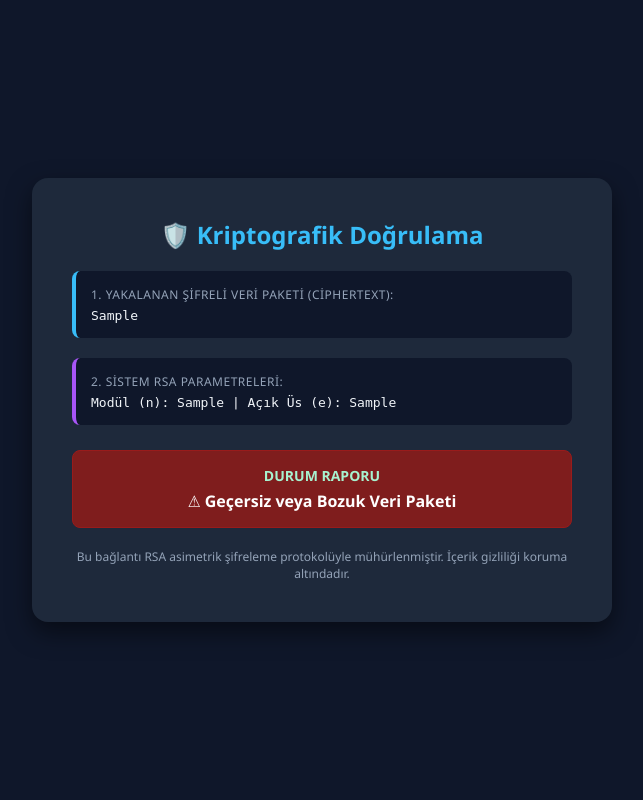
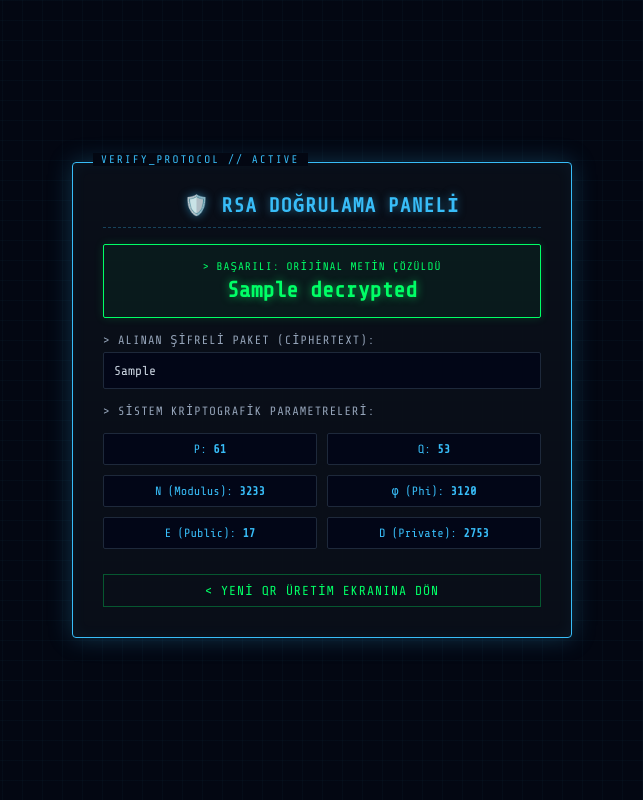
Before and after one commit to Ef3Be/vigilant-meme, a Flask app: template templates/solve.html in a window 1280 px wide. Shown: the whole page, without its empty margins (318-961 px from the left). Run offline with Flask 3, Linux system fonts and the light colour scheme; the template is opened without the code that fills it: most values are stand-ins (such as "Sample title", 1, 10 or a date in 2020).

Commit message:
Update solve.html

```diff
--- a/templates/solve.html
+++ b/templates/solve.html
@@ -2,97 +2,193 @@
 <html lang="tr">
 <head>
     <meta charset="UTF-8">
-    <title>CryptoQR - Güvenlik Doğrulaması</title>
+    <meta name="viewport" content="width=device-width, initial-scale=1.0">
+    <title>RSA // DECRYPT_VERIFY_NODE</title>
     <style>
+        @import url('https://fonts.googleapis.com/css2?family=Share+Tech+Mono&display=swap');
+
         body {
-            background-color: #0f172a;
-            color: #f8fafc;
-            font-family: 'Segoe UI', Tahoma, Geneva, Verdana, sans-serif;
+            background-color: #030712;
+            color: #38bdf8;
+            font-family: 'Share Tech Mono', monospace;
             display: flex;
             justify-content: center;
             align-items: center;
             min-height: 100vh;
             margin: 0;
+            background-image:
+                linear-gradient(rgba(56, 189, 248, 0.03) 1px, transparent 1px),
+                linear-gradient(90deg, rgba(56, 189, 248, 0.03) 1px, transparent 1px);
+            background-size: 20px 20px;
         }
-        .container {
-            background: #1e293b;
-            padding: 40px;
-            border-radius: 16px;
-            box-shadow: 0 10px 25px rgba(0,0,0,0.5);
-            width: 500px;
-            text-align: left;
+
+        .terminal-box {
+            background: rgba(10, 15, 25, 0.95);
+            border: 1px solid #38bdf8;
+            box-shadow: 0 0 25px rgba(56, 189, 248, 0.25), inset 0 0 15px rgba(56, 189, 248, 0.05);
+            padding: 30px;
+            border-radius: 4px;
+            width: 100%;
+            max-width: 500px;
+            box-sizing: border-box;
+            position: relative;
         }
-        h2 { color: #38bdf8; text-align: center; margin-top: 0; }
-        .info-group {
-            margin-bottom: 20px;
-            background: #0f172a;
-            padding: 15px;
-            border-radius: 8px;
-            border-left: 4px solid #38bdf8;
+
+        .terminal-box::before {
+            content: "VERIFY_PROTOCOL // ACTIVE";
+            position: absolute;
+            top: -10px;
+            left: 20px;
+            background: #030712;
+            padding: 0 8px;
+            font-size: 11px;
+            color: #38bdf8;
+            letter-spacing: 2px;
         }
-        .info-group label {
+
+        h2 {
+            color: #38bdf8;
+            text-transform: uppercase;
+            font-size: 20px;
+            margin-top: 0;
+            text-shadow: 0 0 8px rgba(56, 189, 248, 0.5);
+            border-bottom: 1px dashed rgba(56, 189, 248, 0.3);
+            padding-bottom: 10px;
+            letter-spacing: 1px;
+            text-align: center;
+        }
+
+        .section-title {
             font-size: 12px;
             color: #94a3b8;
+            text-transform: uppercase;
+            margin-top: 15px;
+            margin-bottom: 5px;
+            letter-spacing: 1px;
+        }
+
+        .data-display {
+            background: #020617;
+            border: 1px solid #1e293b;
+            padding: 10px;
+            font-size: 13px;
+            color: #cbd5e1;
+            word-break: break-all;
+            border-radius: 2px;
+        }
+
+        .success-box {
+            margin-top: 15px;
+            background: rgba(0, 255, 102, 0.05);
+            border: 1px solid #00ff66;
+            padding: 15px;
+            border-radius: 2px;
+            box-shadow: 0 0 10px rgba(0, 255, 102, 0.15);
+            text-align: center;
+        }
+
+        .success-label {
+            font-size: 11px;
+            color: #00ff66;
+            text-transform: uppercase;
+            letter-spacing: 1px;
+            margin-bottom: 5px;
+        }
+
+        .success-text {
+            font-size: 22px;
+            color: #00ff66;
+            font-weight: bold;
+            text-shadow: 0 0 8px rgba(0, 255, 102, 0.6);
+            word-break: break-all;
+        }
+
+        .error-box {
+            margin-top: 15px;
+            background: rgba(239, 68, 68, 0.05);
+            border: 1px solid #ef4444;
+            padding: 15px;
+            border-radius: 2px;
+            color: #ef4444;
+            text-align: center;
+            font-weight: bold;
+            text-shadow: 0 0 5px rgba(239, 68, 68, 0.4);
+        }
+
+        .params-grid {
+            display: grid;
+            grid-template-columns: 1fr 1fr;
+            gap: 10px;
+            margin-top: 15px;
+        }
+
+        .param-item {
+            background: #020617;
+            border: 1px solid #1e293b;
+            padding: 8px;
+            font-size: 12px;
+            text-align: center;
+            border-radius: 2px;
+        }
+
+        .param-item span {
+            color: #38bdf8;
+            font-weight: bold;
+        }
+
+        .nav-link {
             display: block;
-            margin-bottom: 5px;
-            text-transform: uppercase;
-            letter-spacing: 0.5px;
+            margin-top: 25px;
+            text-align: center;
+            color: #00ff66;
+            text-decoration: none;
+            font-size: 13px;
+            letter-spacing: 1px;
+            border: 1px solid rgba(0, 255, 102, 0.3);
+            padding: 8px;
+            transition: 0.2s;
         }
-        .info-group .value {
-            font-family: monospace;
-            color: #f1f5f9;
-            word-break: break-all;
-            font-size: 13px;
-        }
-        .status-box {
-            background: #065f46;
-            border: 1px solid #059669;
-            padding: 15px;
-            border-radius: 8px;
-            text-align: center;
-            margin-top: 25px;
-        }
-        .status-box h3 { margin: 0 0 5px 0; color: #a7f3d0; font-size: 14px; }
-        .status-box .status-text { font-size: 16px; font-weight: bold; color: #ffffff; }
-        .math-note {
-            font-size: 12px;
-            color: #94a3b8;
-            text-align: center;
-            margin-top: 20px;
+
+        .nav-link:hover {
+            background: rgba(0, 255, 102, 0.1);
+            border-color: #00ff66;
+            box-shadow: 0 0 8px rgba(0, 255, 102, 0.3);
         }
     </style>
 </head>
 <body>
-    <div class="container">
-        <h2>🛡️ Kriptografik Doğrulama</h2>
+    <div class="terminal-box">
+        <h2>🛡️ RSA DOĞRULAMA PANELİ</h2>
 
-        <div class="info-group">
-            <label>1. Yakalanan Şifreli Veri Paketi (Ciphertext):</label>
-            <div class="value">{{ cipher_data }}</div>
-        </div>
-
-        <div class="info-group" style="border-left-color: #a855f7;">
-            <label>2. Sistem RSA Parametreleri:</label>
-            <div class="value">
-                Modül (n): {{ n }} | Açık Üs (e): {{ e }}
-            </div>
-        </div>
-
-        {% if is_valid %}
-        <div class="status-box">
-            <h3>DURUM RAPORU</h3>
-            <div class="status-text">✓ Veri Bütünlüğü Doğrulandı (Güvenli Paket)</div>
-        </div>
-        {% else %}
-        <div class="status-box" style="background: #7f1d1d; border-color: #991b1b;">
-            <h3>DURUM RAPORU</h3>
-            <div class="status-text">⚠ Geçersiz veya Bozuk Veri Paketi</div>
+        {% if error %}
+        <div class="error-box">
+            {{ error }}
         </div>
         {% endif %}
 
-        <div class="math-note">
-            Bu bağlantı RSA asimetrik şifreleme protokolüyle mühürlenmiştir. İçerik gizliliği koruma altındadır.
+        {% if decrypted %}
+        <div class="success-box">
+            <div class="success-label">> BAŞARILI: ORİJİNAL METİN ÇÖZÜLDÜ</div>
+            <div class="success-text">{{ decrypted }}</div>
         </div>
+        {% endif %}
+
+        {% if cipher_data %}
+        <div class="section-title">> Alınan Şifreli Paket (Ciphertext):</div>
+        <div class="data-display">{{ cipher_data }}</div>
+        {% endif %}
+
+        <div class="section-title">> Sistem Kriptografik Parametreleri:</div>
+        <div class="params-grid">
+            <div class="param-item">P: <span>61</span></div>
+            <div class="param-item">Q: <span>53</span></div>
+            <div class="param-item">N (Modulus): <span>3233</span></div>
+            <div class="param-item">φ (Phi): <span>3120</span></div>
+            <div class="param-item">E (Public): <span>17</span></div>
+            <div class="param-item">D (Private): <span>2753</span></div>
+        </div>
+
+        <a href="/" class="nav-link">< YENİ QR ÜRETİM EKRANINA DÖN</a>
     </div>
 </body>
 </html>
```
